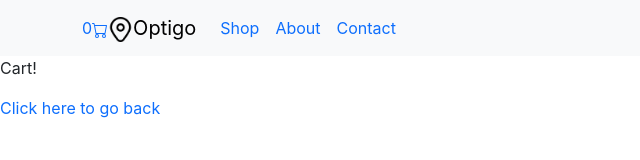
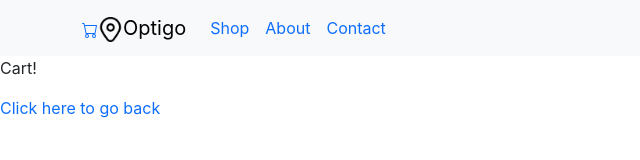
Before and after one commit to ghost-goblin/optigo-app, a React (Create React App) app: page /cart in a window 1280 px wide. Shown: the top 160 px of the page, without its empty margins (0-640 px from the left). Built offline with nearby package versions, Linux system fonts and the light colour scheme; no server answers.

Commit message:
some updates

```diff
--- a/src/components/NavBar.jsx
+++ b/src/components/NavBar.jsx
@@ -43,8 +43,7 @@ const Navigator = ({value}) => {
                   }
                 }
               }
-
-        `
+              `
       }
     };
     if (cartId) {
@@ -71,9 +70,8 @@ const Navigator = ({value}) => {
     <Navbar expand="lg" className="bg-body-tertiary">
       <Container>
       <CartContext.Provider value={cartId}>
-        {cartId}
         <Link to="/cart" state={cartId}>
-      {totalItems == null ? (0) : (totalItems)}
+      {totalItems == null ? ('') : (totalItems)}
         <Cart /></Link>
       {/* <Link to="/cart">{totalItems}<Cart /></Link> */}
       <Link to="/" state={cartId}><Navbar.Brand><img src={logo} height="25px" alt="icon" />Optigo</Navbar.Brand></Link>
--- a/src/components/Product.jsx
+++ b/src/components/Product.jsx
@@ -37,7 +37,7 @@ const Product = () => {
             handle
             availableForSale
             totalInventory
-            images(first: 1) {
+            images(first: 5) {
               nodes {
                 src
               }
@@ -54,6 +54,7 @@ const Product = () => {
         `
       }
     };
+
     axios.request(options)
       .then(function (response) {
         setData(response.data.data.product);
@@ -171,7 +172,7 @@ const createCart = (merchandiseId,handle) => {
     if (cartId) {
       axios.request(options)
         .then(function (response) {
-        settotalItems(response.data.data.cartLinesAdd.cart.totalQuantity)
+          settotalItems(response.data.data.cartLinesAdd.cart.totalQuantity)
           console.log(response)
         })
         .catch(function (error) {
@@ -180,17 +181,13 @@ const createCart = (merchandiseId,handle) => {
     };
   };
 
-
-
-
   useEffect(() => {
-    getProduct(`${handle}`);
-  }, []);
+    getProduct(handle);
+  }, [handle]);
 
   useEffect(() => {
     setTimeout(() => setLoading(false), 5000)
   }, [])
-
 
 
   if (data) {
```
